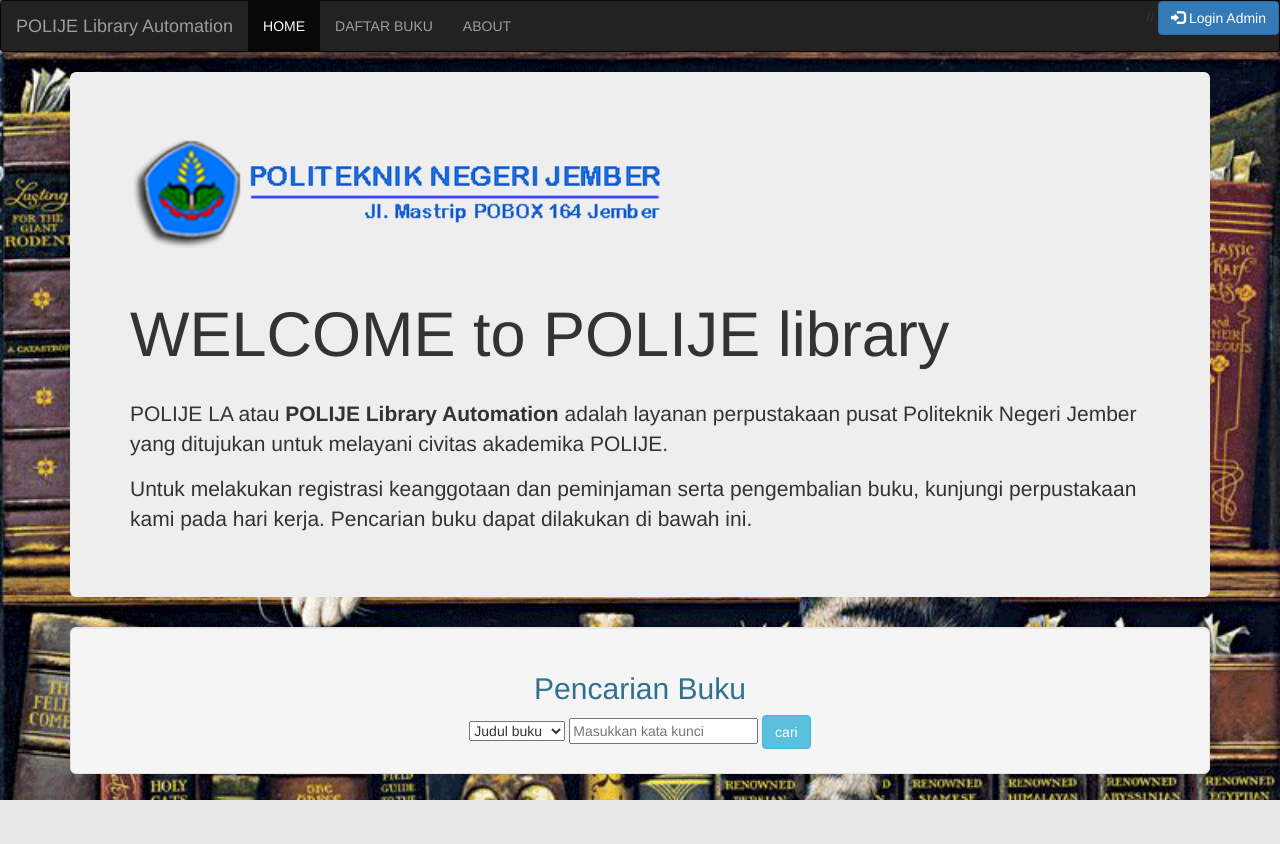
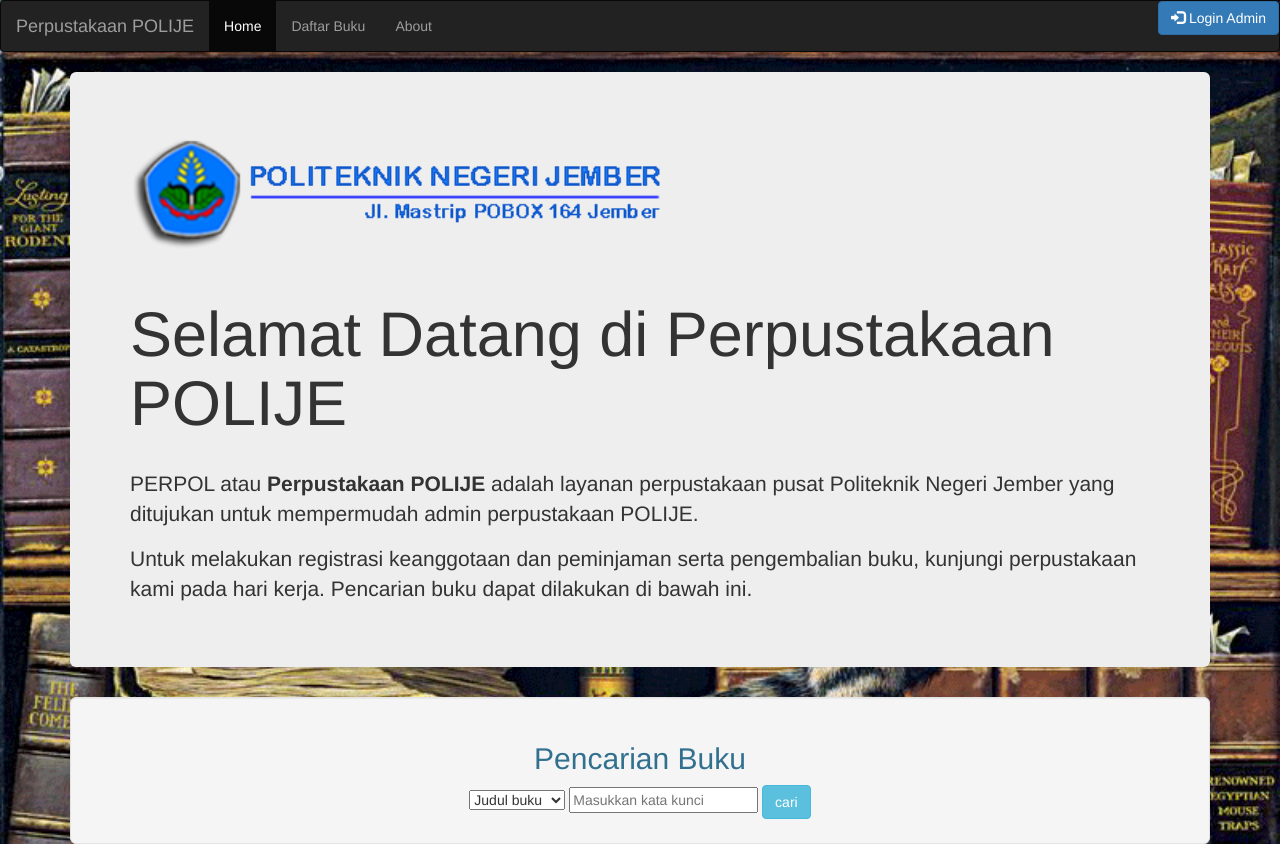
Before and after one commit to MasDeny/project-web, a PHP site: page / in a window 1280 px wide. Shown: the top 844 px of the page. Before the commit the page ends 800 px from the top, so only its background shows below. Run offline with PHP 8.4, Linux system fonts and the light colour scheme; a stand-in replaces the project's code that opens the database connection; some libraries are stand-ins or nearby versions.

Commit message:
perubahan deny

```diff
--- a/index.php
+++ b/index.php
@@ -8,12 +8,11 @@
 <head>
 
 
-	<title>POLIJE - Homepage</title>
+  <title>PERPOL - Homepage</title>
 
   <link rel="stylesheet" href="bootstrap/css/bootstrap.css">
   <script src="jquery/jquery-1.11.2.min.js"></script>
   <script src="bootstrap/js/bootstrap.js"></script>
-
   <style type="text/css">
 
     /*to make the background image responsive and cover the page*/
@@ -29,18 +28,18 @@
   <nav class="navbar navbar-inverse">
     <div class="container-fluid">
       <div class="navbar-header">
-	      <a class="navbar-brand" href="index.php">POLIJE Library Automation</a>
+        <a class="navbar-brand" href="index.php">Perpustakaan POLIJE</a>
       </div>
       <div>
         <ul class="nav navbar-nav">
-	        <li class="active"><a href="">HOME</a></li>
-	        <li><a href="search.php">DAFTAR BUKU</a></li>
-	        <li><a href="about.php">ABOUT</a></li>
+          <li class="active"><a href="">Home</a></li>
+          <li><a href="search.php">Daftar Buku</a></li>
+          <li><a href="about.php">About</a></li>
 
         </ul>
       <ul class="nav navbar-nav navbar-right">
 
-			//<a href="login-page.php">
+      <a href="login-page.php">
         <button type="button" class="btn btn-primary btn-md">
         <span class="glyphicon glyphicon-log-in"></span> Login Admin
         </button>
@@ -51,15 +50,12 @@
     </div>
   </nav>
 
-
-
 	<div class="container">
 		<!-- body text -->
 		<div class="jumbotron">
 			<img src="image/logo-box.png" width="550"height="140">
-<h1 class="page-header">WELCOME to POLIJE library </h1>
-			<p>POLIJE LA atau <strong>POLIJE Library Automation</strong> adalah layanan perpustakaan pusat Politeknik Negeri Jember
-			yang ditujukan untuk melayani civitas akademika POLIJE.</p>
+<h1 class="page-header">Selamat Datang di Perpustakaan POLIJE</h1>
+      <p>PERPOL atau <strong>Perpustakaan POLIJE</strong> adalah layanan perpustakaan pusat Politeknik Negeri Jember yang ditujukan untuk mempermudah admin perpustakaan POLIJE.</p>
       <p>Untuk melakukan registrasi keanggotaan dan peminjaman serta pengembalian buku, kunjungi perpustakaan kami pada
       hari kerja. Pencarian buku dapat dilakukan di bawah ini.</p>
     </div>
```
Also changed, not shown: image/arrava.png (deleted). Lines whose indentation alone changed are shown as unchanged.
